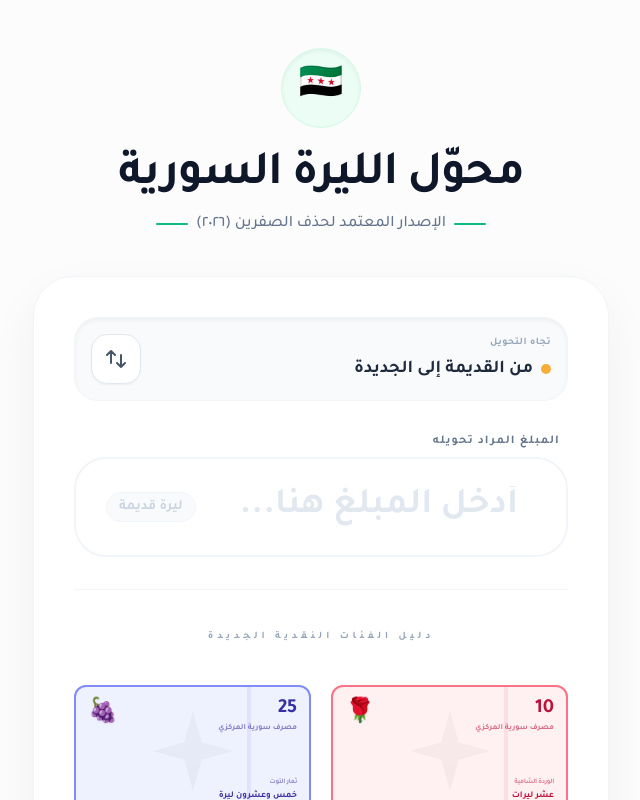
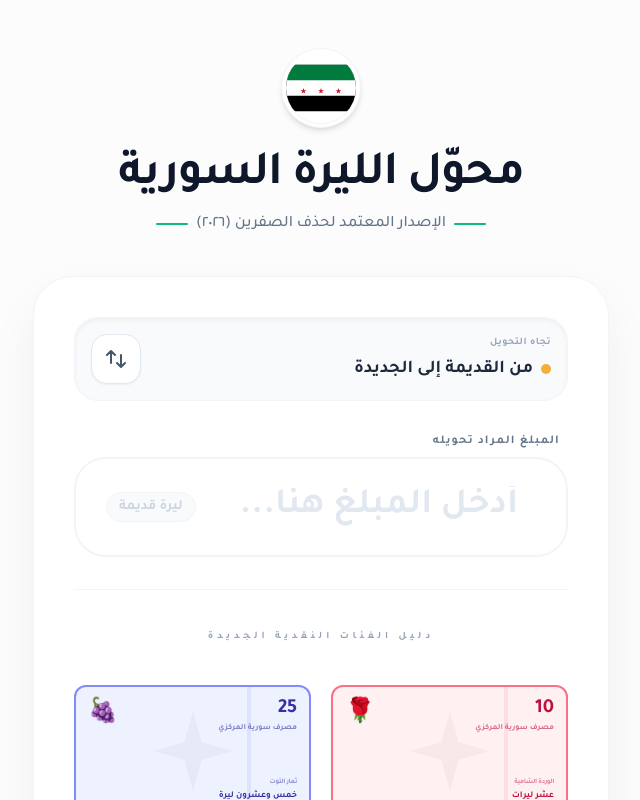
Before and after one commit to aboodalmontad/newLera, a React (Vite) app: page / in a window 1280 px wide. Shown: the top 800 px of the page, without its empty margins (319-959 px from the left). Built offline with nearby package versions, Linux system fonts and the light colour scheme.

Commit message:
feat: Add Syrian flag SVG and update service worker cache name
Replaces the emoji flag with a custom SVG component for better visual representation. Updates the service worker cache name to reflect this change, ensuring proper cache invalidation.

```diff
--- a/App.tsx
+++ b/App.tsx
@@ -1,13 +1,26 @@
 
 import React from 'react';
 import ConverterCard from './components/ConverterCard';
+
+const SyrianFlag = () => (
+  <svg viewBox="0 0 900 600" className="w-full h-full rounded-full shadow-sm" xmlns="http://www.w3.org/2000/svg">
+    <path fill="#000" d="M0 0h900v600H0z"/>
+    <path fill="#FFF" d="M0 0h900v400H0z"/>
+    <path fill="#007A3D" d="M0 0h900v200H0z"/>
+    <g fill="#CE1126">
+      <path id="s" d="M225 300l23.5 72.3-61.5-44.7h76l-61.5 44.7z"/>
+      <use href="#s" x="225"/>
+      <use href="#s" x="450"/>
+    </g>
+  </svg>
+);
 
 const App: React.FC = () => {
   return (
     <div className="min-h-screen bg-[#fcfcfc] flex flex-col items-center py-6 px-4 md:py-12">
       <header className="w-full max-w-2xl text-center mb-10">
-        <div className="inline-flex items-center justify-center w-20 h-20 bg-emerald-50 rounded-full mb-6 border border-emerald-100 shadow-inner">
-           <span className="text-4xl">🇸🇾</span>
+        <div className="inline-flex items-center justify-center w-20 h-20 bg-white rounded-full mb-6 border border-slate-100 shadow-md p-1">
+           <SyrianFlag />
         </div>
         <h1 className="text-4xl md:text-5xl font-black text-slate-900 mb-3 tracking-tight">
           محوّل الليرة السورية
--- a/sw.js
+++ b/sw.js
@@ -1,5 +1,5 @@
 
-const CACHE_NAME = 'syrian-lira-v2026-no-ai';
+const CACHE_NAME = 'syrian-lira-v2026-v2';
 const ASSETS_TO_CACHE = [
   './',
   './index.html',
```
